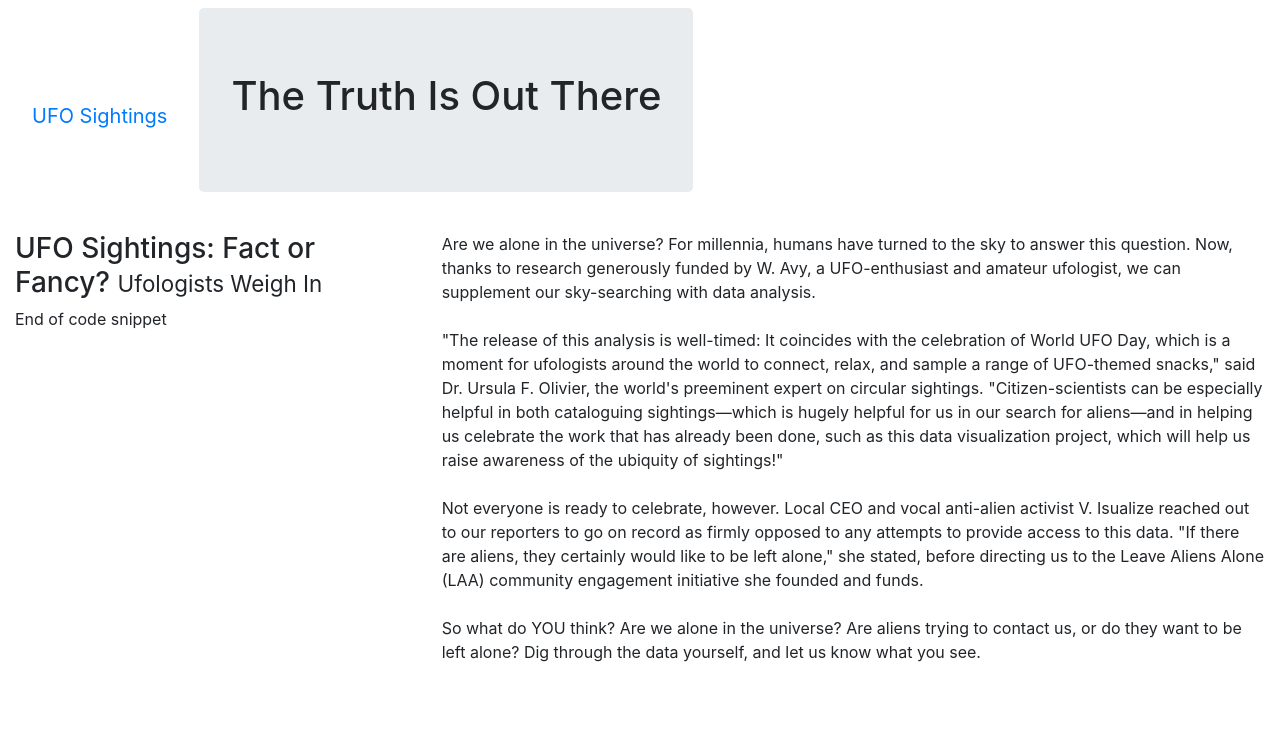
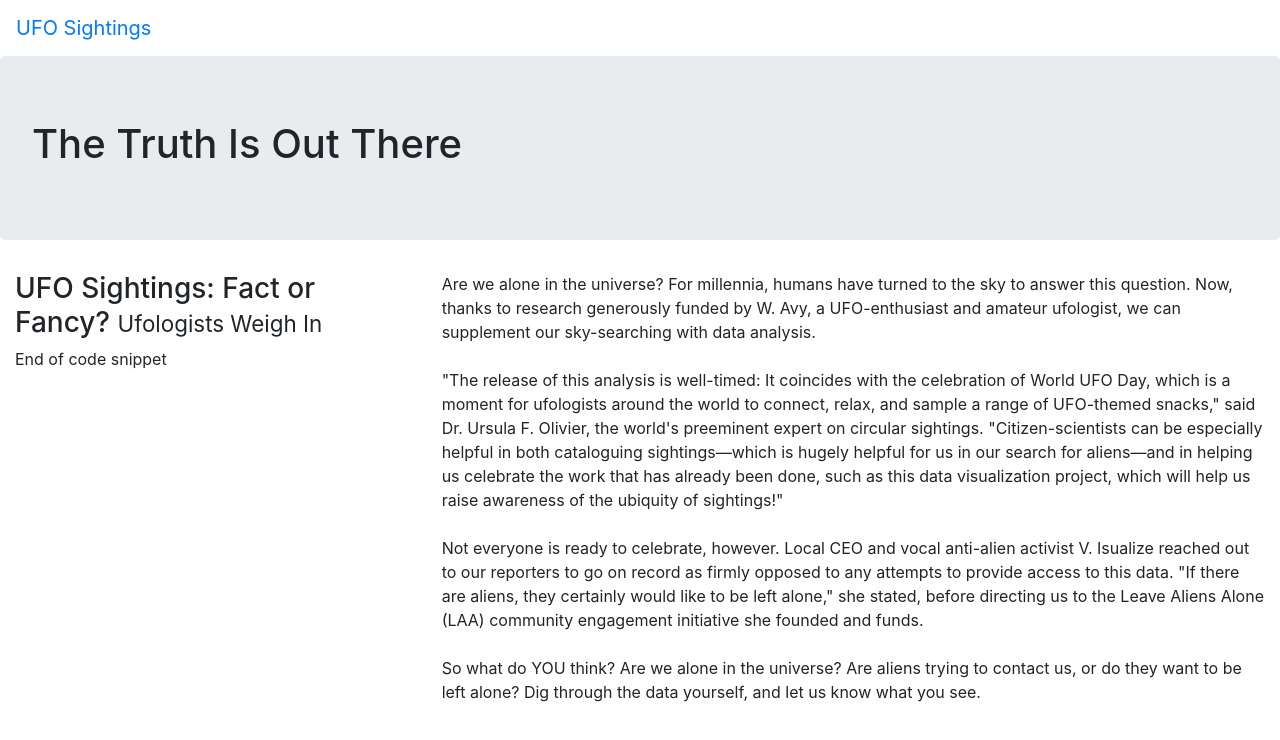
Before and after one commit to KimBro763/UFOs, a plain HTML site: page index.html in a window 1280 px wide. Drawn offline with nearby package versions, Linux system fonts and the light colour scheme.

Commit message:
Updated navbar and jumbotron

```diff
--- a/index.html
+++ b/index.html
@@ -16,15 +16,13 @@
 </head>
 <body>
     <div class="wrapper">
-        <nav class="navbar navbar-expand-lg">
-            <nav class="navbar navbar-expand-lg">
-                <a class="navbar-brand" href="index.html">UFO Sightings</a>
-              </nav>
-        <div class="jumbotron">
-          <h1>The Truth Is Out There</h1>
-        </div>
+      <nav class="navbar navbar-expand-lg">
+        <a class="navbar-brand" href="index.html">UFO Sightings</a>
+      </nav>
 
-    </nav>
+      <div class="jumbotron">
+        <h1>The Truth Is Out There</h1>
+      </div>
 
     </div>
 
```
